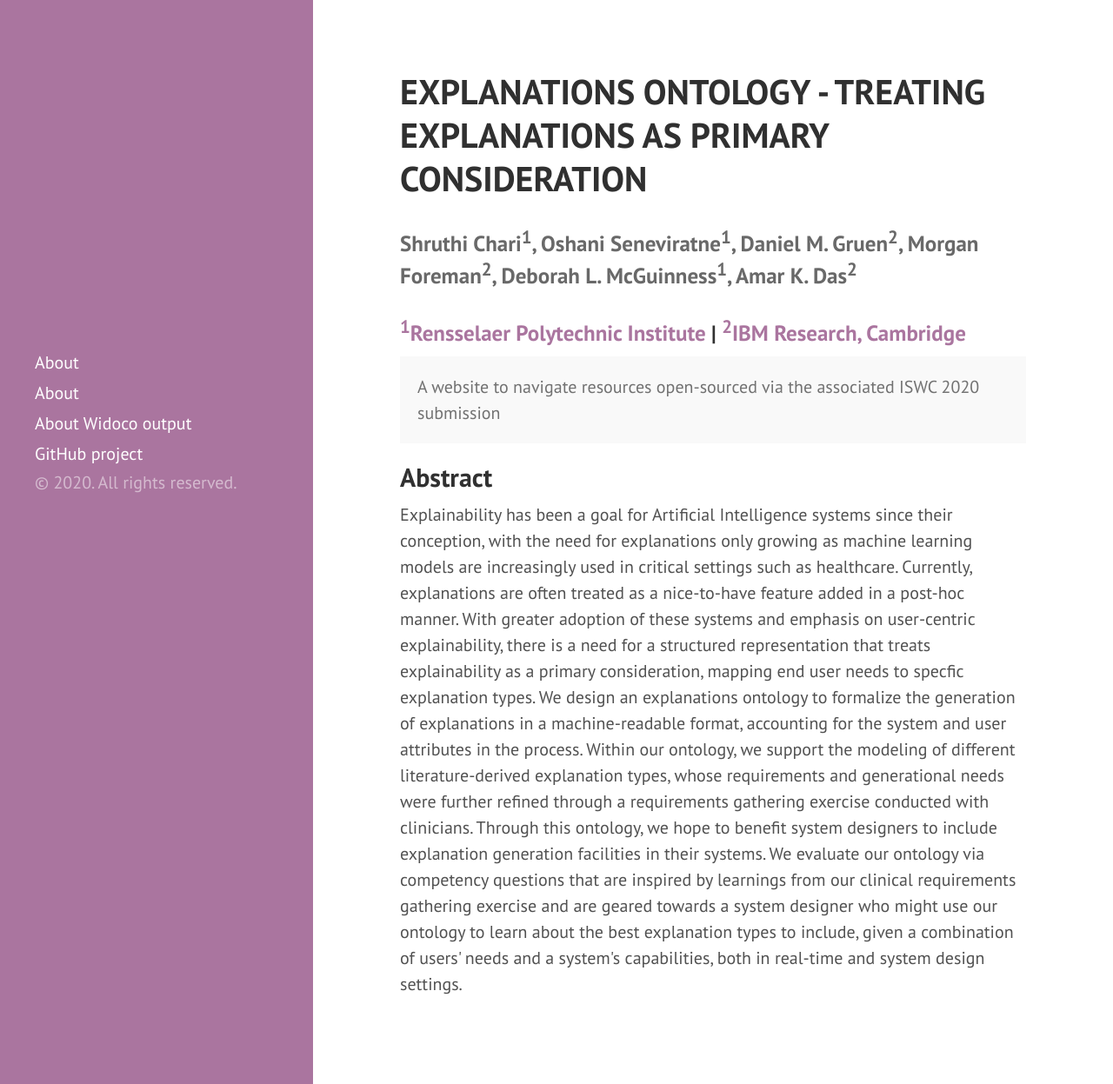
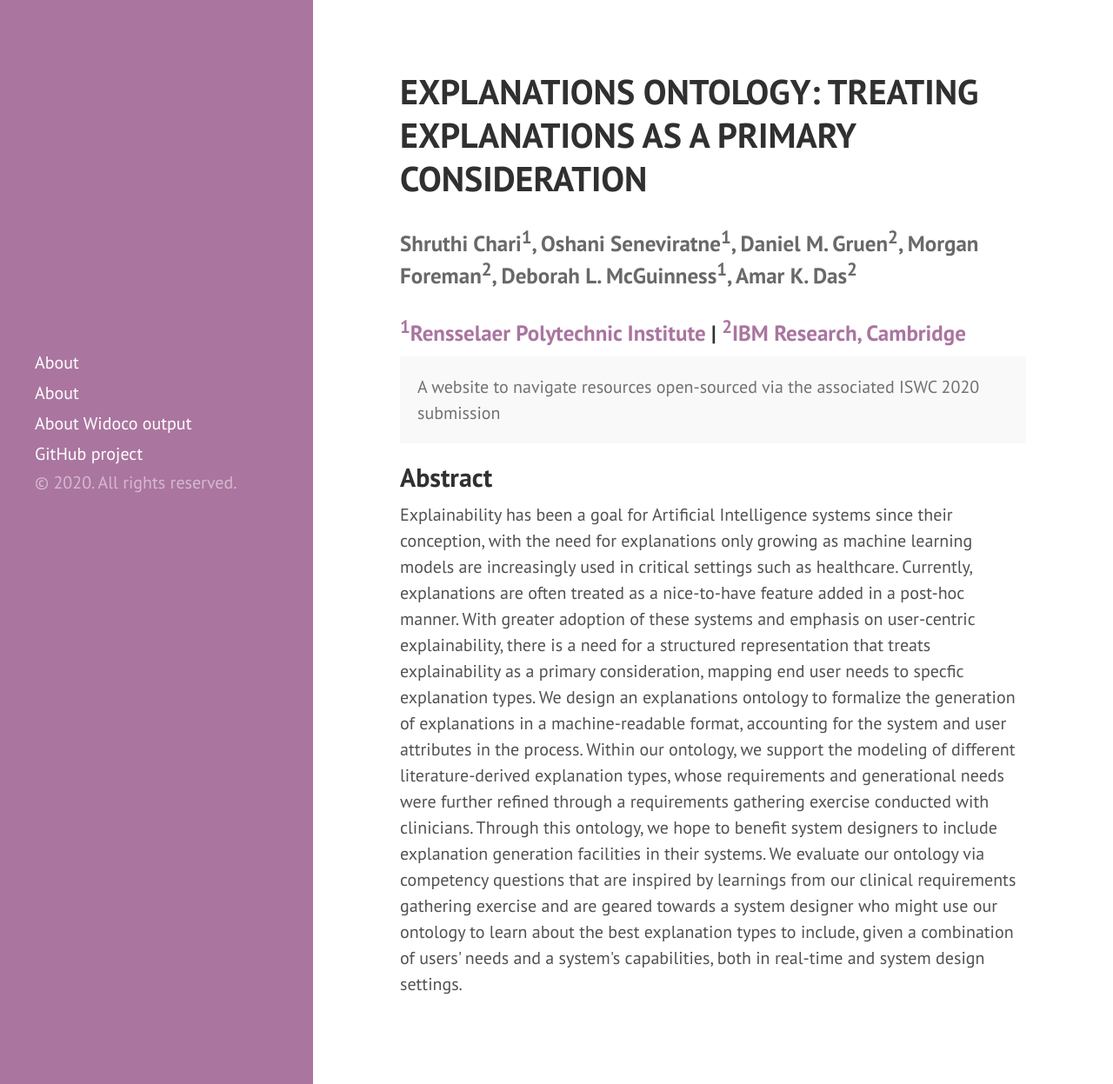
Before and after one commit to tetherless-world/explanation-ontology, a Jekyll site: the page built from index.md, in a window 1280 px wide and 1247 px high. Shown: the whole window at 87% size. Built offline with Jekyll 4.4.1, drawn with Linux system fonts in a browser that asks for light colours; Markdown is read by kramdown in place of the engine named in the settings.

Commit message:
Update index.md

```diff
--- a/index.md
+++ b/index.md
@@ -3,7 +3,7 @@ layout: default
 title: Explanations Ontology - Treating Explanations as Primary Consideration
 ---
 
-<h1 class="page-title" style="text-transform:uppercase;" id="header">Explanations Ontology - Treating Explanations as Primary Consideration</h1>
+<h1 class="page-title" style="text-transform:uppercase;" id="header">EXPLANATIONS ONTOLOGY: TREATING EXPLANATIONS AS A PRIMARY CONSIDERATION</h1>
 <h3 style="color:dimgrey;">Shruthi Chari<sup>1</sup>, Oshani Seneviratne<sup>1</sup>, Daniel M. Gruen<sup>2</sup>, Morgan Foreman<sup>2</sup>, Deborah L. McGuinness<sup>1</sup>, Amar K. Das<sup>2</sup></h3>
 <h3><a href="https://www.rpi.edu/"><sup>1</sup>Rensselaer Polytechnic Institute</a> | <a href="https://www.research.ibm.com/labs/cambridge/"><sup>2</sup>IBM Research, Cambridge</a></h3>
 <p class="message">A website to navigate resources open-sourced via the associated ISWC 2020 submission</p>
```
